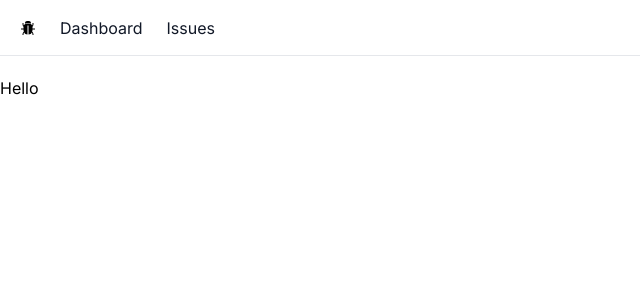
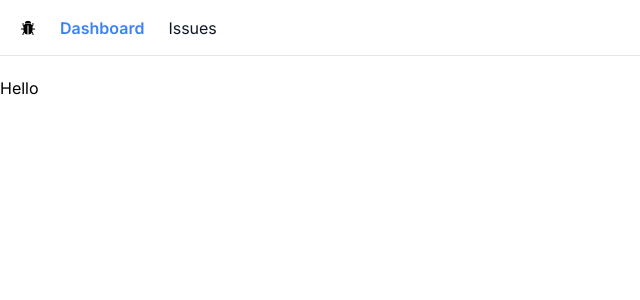
Before and after one commit to meowliodaz/basic-next-prj, a Next.js app: page / in a window 1280 px wide. Shown: the top 300 px of the page, without its empty margins (0-640 px from the left). Built offline with nearby package versions, Linux system fonts and the light colour scheme.

Commit message:
:v: [front] NavBar: Finishing up the basics

```diff
--- a/app/NavBar.tsx
+++ b/app/NavBar.tsx
@@ -1,25 +1,36 @@
+"use client";
+
 import Link from 'next/link';
+import { usePathname } from 'next/navigation';
 import React from 'react';
 import { IoBugSharp } from "react-icons/io5";
+import classnames from "classnames";
 
 
 const NavBar = () => {
+	const currentPath = usePathname();
+	console.log(currentPath)
+
 	const links = [
-		{ label: "Dashboard", href: "#"},
-		{ label: "Issues", href: "#"}
+		{ label: "Dashboard", href: "/"},
+		{ label: "Issues", href: "/issues"}
 	];
 	return (
 		<nav className='flex space-x-6 border-b mb-5 px-5 h-14 items-center'>
 			<Link href="/"><IoBugSharp /></Link>
 			<ul className='flex space-x-6'>
-				{links.map(nav_item => {
+				{links.map(item => {
 					return (
-						<li key={nav_item.href} className='group'>
+						<li key={item.href} className='group'>
 							<Link
-								href={nav_item.href}
-								className="text-gray-900 group-hover:opacity-50 transition-opacity"
+								href={item.href}
+								className={classnames({
+									'text-gray-900': item.href !== currentPath,
+									'text-blue-500 font-semibold': item.href === currentPath,
+									'group-hover:opacity-50 transition-opacity': true
+								})}
 							>
-								{nav_item.label}
+								{item.label}
 							</Link>
 						</li>
 					)
--- /dev/null
+++ b/app/issues/page.tsx
@@ -0,0 +1,9 @@
+import React from 'react'
+
+const IssuesPage = () => {
+  return (
+	<div>page</div>
+  )
+}
+
+export default IssuesPage
```
